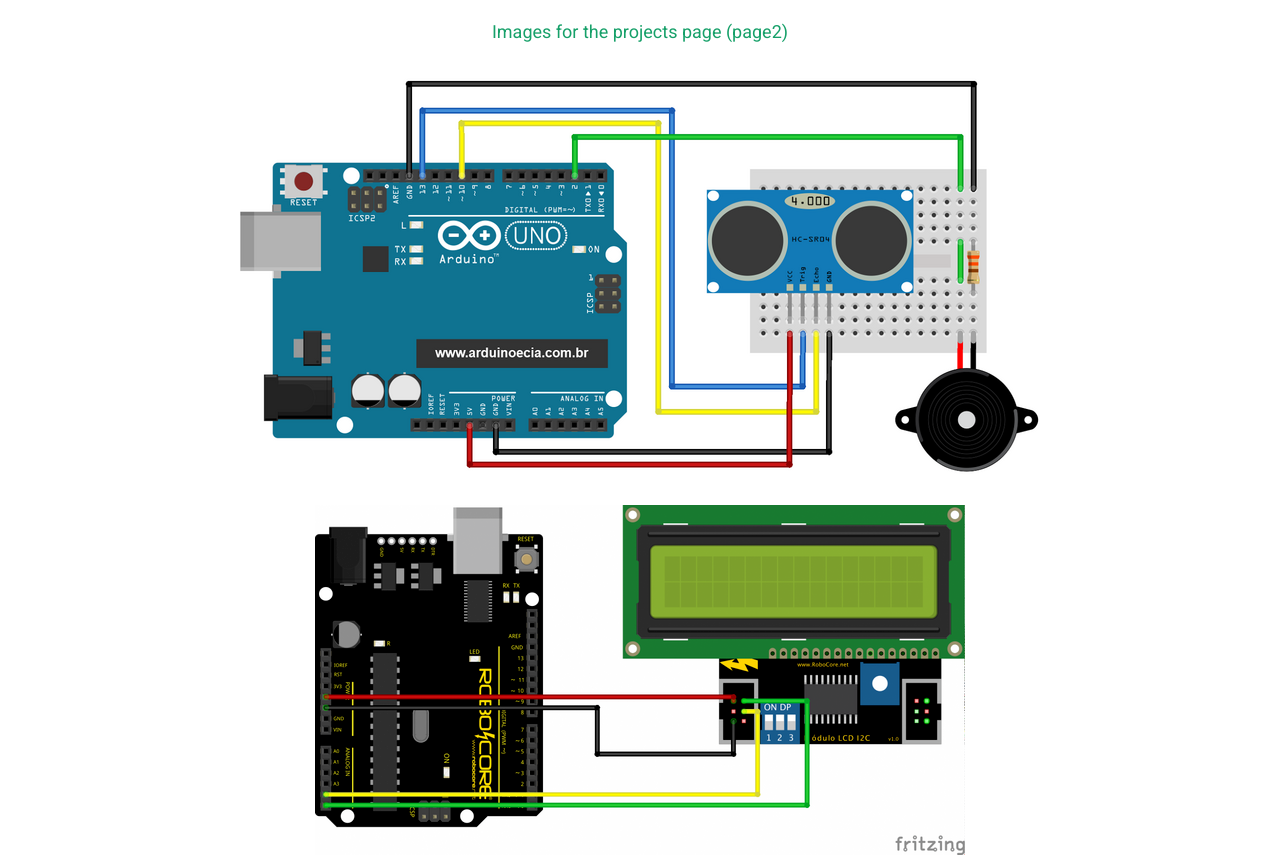
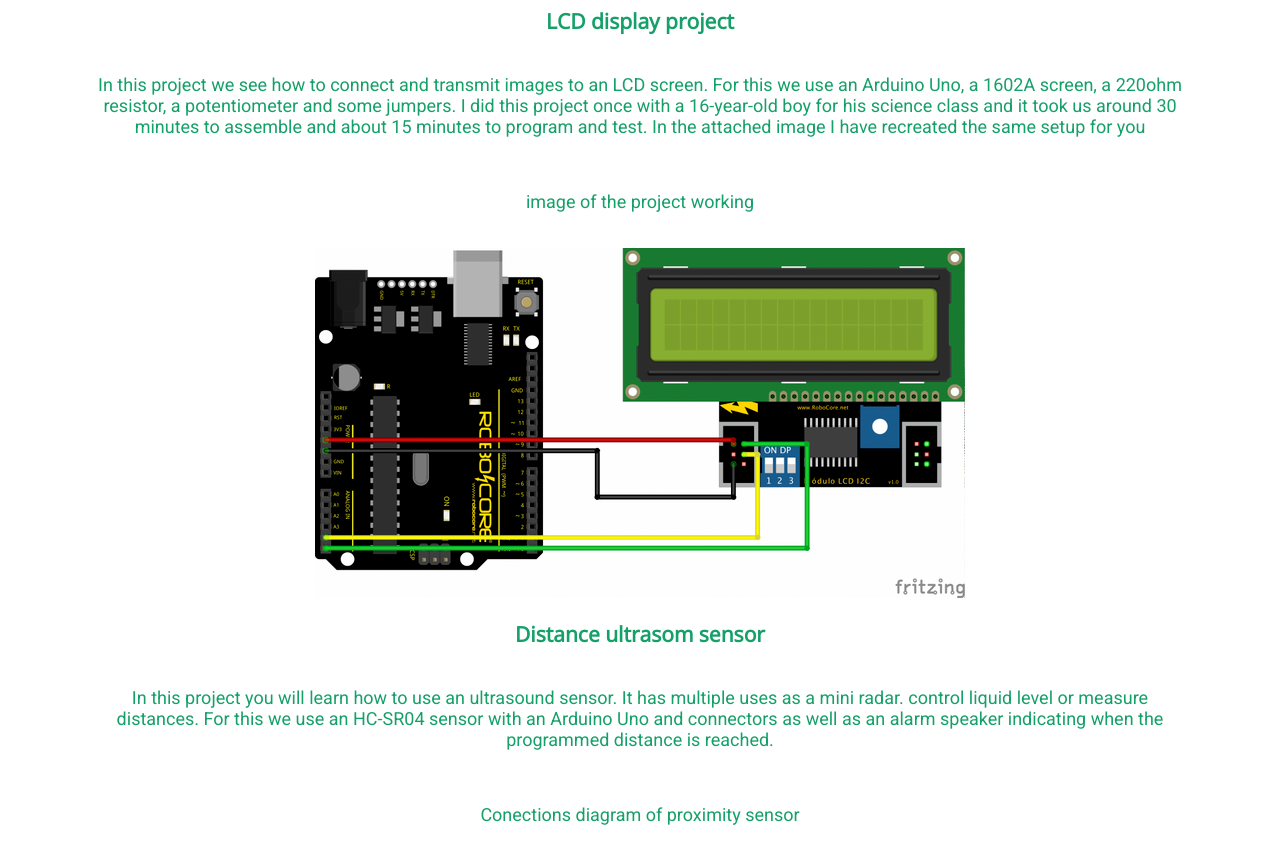
Before and after one commit to Grinzatom/wd130, a plain HTML site: page personal-site-folder/site-plan.html in a window 1280 px wide. Shown: the part 4715-5573 px from the top of the page. Drawn offline with nearby package versions, Linux system fonts and the light colour scheme; a web font is replaced by a local one.

Commit message:
project page fixed

```diff
--- a/personal-site-folder/site-plan.html
+++ b/personal-site-folder/site-plan.html
@@ -178,9 +178,25 @@
       <p>
         Look at some of our practical projects. You can achieve some of them in a couple of hours by following the assembly and code step by step.
       </p>
-      <p>Images for the projects page (page2)</p>
+      <h3>LCD display project</h3>
+      <p>In this project we see how to connect and transmit images to an LCD screen. For this we use an Arduino Uno, a 1602A screen, a 220ohm resistor,
+         a potentiometer and some jumpers. I did this project once with a 16-year-old boy for his science class and it took us around 30 minutes to assemble
+         and about 15 minutes to program and test. In the attached image I have recreated the same setup for you</p>
+         <p>image of the project working</p>
+         <img src="images/rsz_lcd.png" alt="lcd">
+
+         <h3>Distance ultrasom sensor</h3>
+         <p>
+          In this project you will learn how to use an ultrasound sensor.
+          It has multiple uses as a mini radar. control liquid level or measure distances.
+          For this we use an HC-SR04 sensor with an Arduino Uno and connectors as well as
+          an alarm speaker indicating when the programmed distance is reached.
+         </p>
+         <p>Conections diagram of proximity sensor</p>
         <img src="images/rsz_distance.png" alt="rsz_distance">
-        <img src="images/rsz_lcd.png" alt="lcd">
+        <h3></h3>
+
+
 
       </ul>
       <h3>about Us</h3>
```
